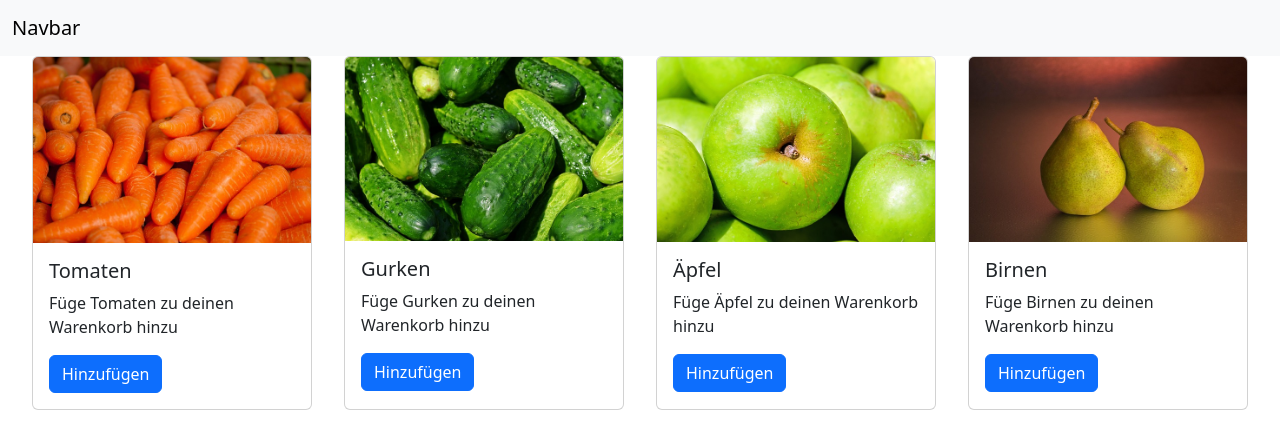
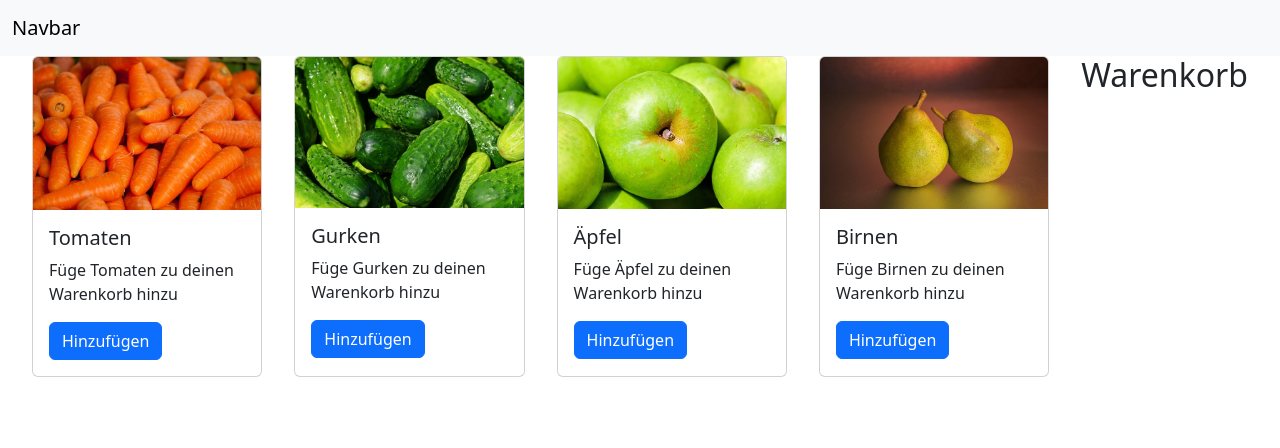
Before and after one commit to RobbyRunge/react-app, a React (Create React App) app: page / in a window 1280 px wide. Shown: the top 448 px of the page. Built offline with nearby package versions, Linux system fonts and the light colour scheme.

Commit message:
Add ShoppingCard component and update App layout with main container

```diff
--- a/src/app.jsx
+++ b/src/app.jsx
@@ -1,19 +1,23 @@
 import React, { Component } from 'react';
 import Navbar from "./components/navbar";
 import Product from "./components/product";
+import ShoppingCard from "./components/shopping-card";
 
 class App extends Component {
-  state = {  }
+  state = {}
   render() {
     return <React.Fragment>
-            <Navbar/>
-            <div className="product-container">
-              <Product img="carrots.jpg" title="Tomaten" description="Füge Tomaten zu deinen Warenkorb hinzu"/>
-              <Product img="gurke.jpg" title="Gurken" description="Füge Gurken zu deinen Warenkorb hinzu"/>
-              <Product img="äpfel.jpg" title="Äpfel" description="Füge Äpfel zu deinen Warenkorb hinzu"/>
-              <Product img="birne.jpg" title="Birnen" description="Füge Birnen zu deinen Warenkorb hinzu"/>
-            </div>
-           </React.Fragment>;
+      <Navbar />
+      <div className="main-container">
+        <div className="product-container">
+          <Product img="carrots.jpg" title="Tomaten" description="Füge Tomaten zu deinen Warenkorb hinzu" />
+          <Product img="gurke.jpg" title="Gurken" description="Füge Gurken zu deinen Warenkorb hinzu" />
+          <Product img="äpfel.jpg" title="Äpfel" description="Füge Äpfel zu deinen Warenkorb hinzu" />
+          <Product img="birne.jpg" title="Birnen" description="Füge Birnen zu deinen Warenkorb hinzu" />
+        </div>
+        <ShoppingCard />
+      </div>
+    </React.Fragment>;
   }
 }
 
--- /dev/null
+++ b/src/components/shopping-card.jsx
@@ -0,0 +1,12 @@
+import React, { Component } from 'react';
+
+class ShoppingCard extends Component {
+  state = {  }
+  render() {
+    return <div className='shopping-card'>
+      <h2>Warenkorb</h2>
+    </div>;
+  }
+ }
+
+ export default ShoppingCard;
--- a/src/index.css
+++ b/src/index.css
@@ -2,6 +2,15 @@
   display: flex;
   gap: 32px;
   padding: 0 32px;
+}
+
+.shopping-card {
+  width: 25vw;
+}
+
+.main-container {
+  display: flex;
+  padding-right: 32px;
 }
 
 @media (max-width: 850px) {
```
Also changed, not shown: src/components/product.jsx (+7 -7 lines).
